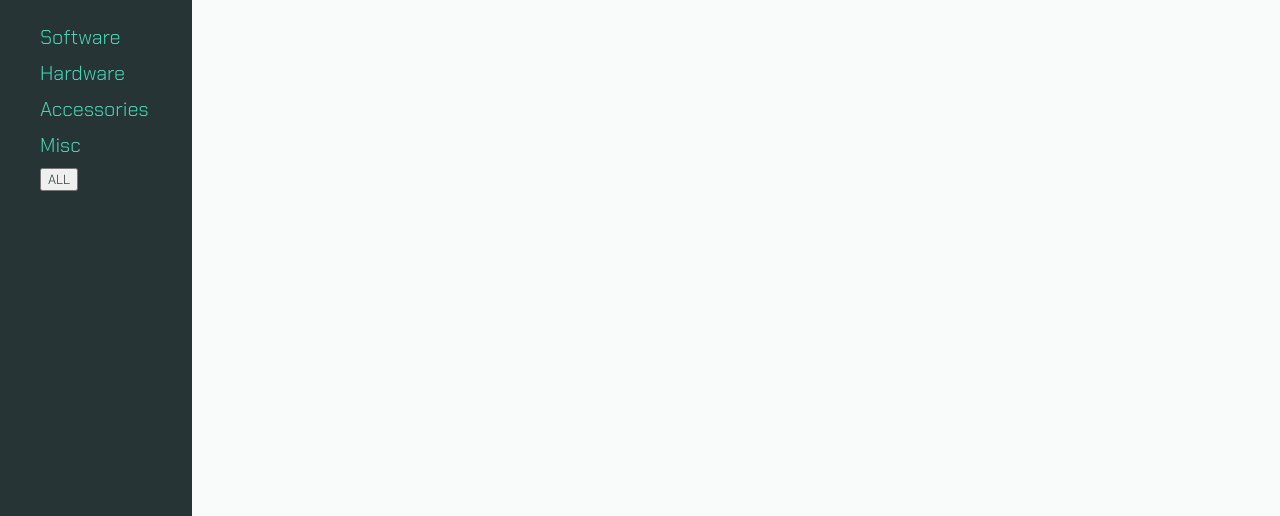
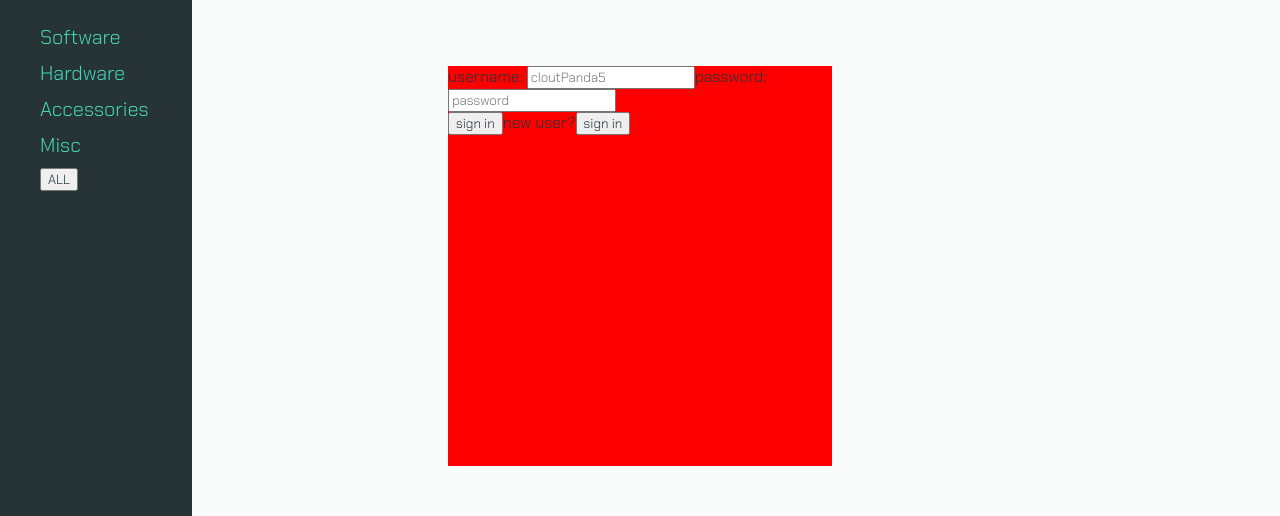
Before and after one commit to ArthurL808/consume-more-stuff, a React (Create React App) app: page / in a window 1280 px wide. Shown: the part 134-650 px from the top of the page. Built offline with nearby package versions, Linux system fonts and the light colour scheme; no server answers.

Commit message:
sign in and sign up states toggling

```diff
--- a/src/Components/App/App.js
+++ b/src/Components/App/App.js
@@ -13,7 +13,7 @@ import LoginForm from '../LoginForm';
 function App() {
   const [isAuth, setAuth] = useState(false);
   const [sidebarOn, setSidebarOn] = useState(false);
-  const [login, setLogin] = useState(false);
+  const [login, setLogin] = useState(true);
 
 
   return (
--- a/src/Components/LoginForm/LoginForm.js
+++ b/src/Components/LoginForm/LoginForm.js
@@ -1,9 +1,39 @@
-import React from 'react';
+import React, { useState, Fragment } from 'react';
 import styles from './LoginForm.module.scss'
 
 const LoginForm = () => {
+    const [newUser, setNewUser] = useState(false);
+
+    function handleSubmit(event) {
+        event.preventDefault();
+        // console.log(JSON.stringify(this.state))
+    }
+
     return (
-        <div className={styles.login_form}>login form</div>
+        <div className={styles.login_form}>
+            <form onSubmit={handleSubmit}>
+                {
+                    newUser &&
+                    <Fragment>
+                        <label>email: </label>
+                        <input type="email" placeholder="yo@email.com" />
+                    </Fragment>
+                }
+
+                <label>username: </label>
+                <input type="text" placeholder="cloutPanda5" />
+                <label>password: </label>
+                <input type="password" placeholder="password" />
+                <div>
+                    <input type="submit" value={newUser ? 'create account' : 'sign in'} />
+                    <span>{newUser ? 'sign in' : 'new user?'}
+                        <button onClick={() => setNewUser(!newUser)}>
+                            {newUser ? 'go back to sign in' : 'sign in'}
+                        </button>
+                    </span>
+                </div>
+            </form>
+        </div>
     )
 }
 
--- a/src/Components/LoginForm/LoginForm.module.scss
+++ b/src/Components/LoginForm/LoginForm.module.scss
@@ -1,6 +1,8 @@
 .login_form {
   position: absolute;
-  top: 50%;
-  left: 50%;
+  top: calc(50% - 25vh);
+  left: calc(50% - 15%);
+  height: 50vh;
+  width: 30%;
   background: red;
 }
```
